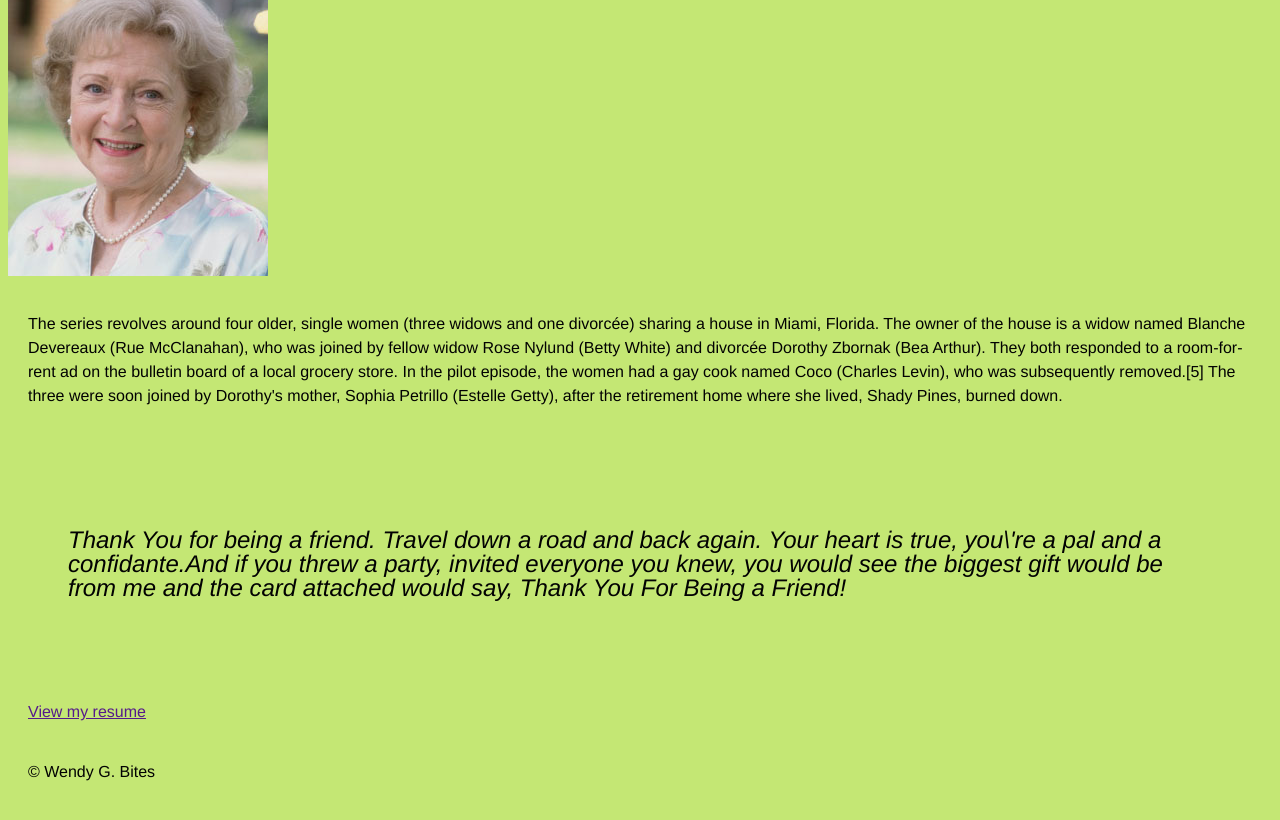
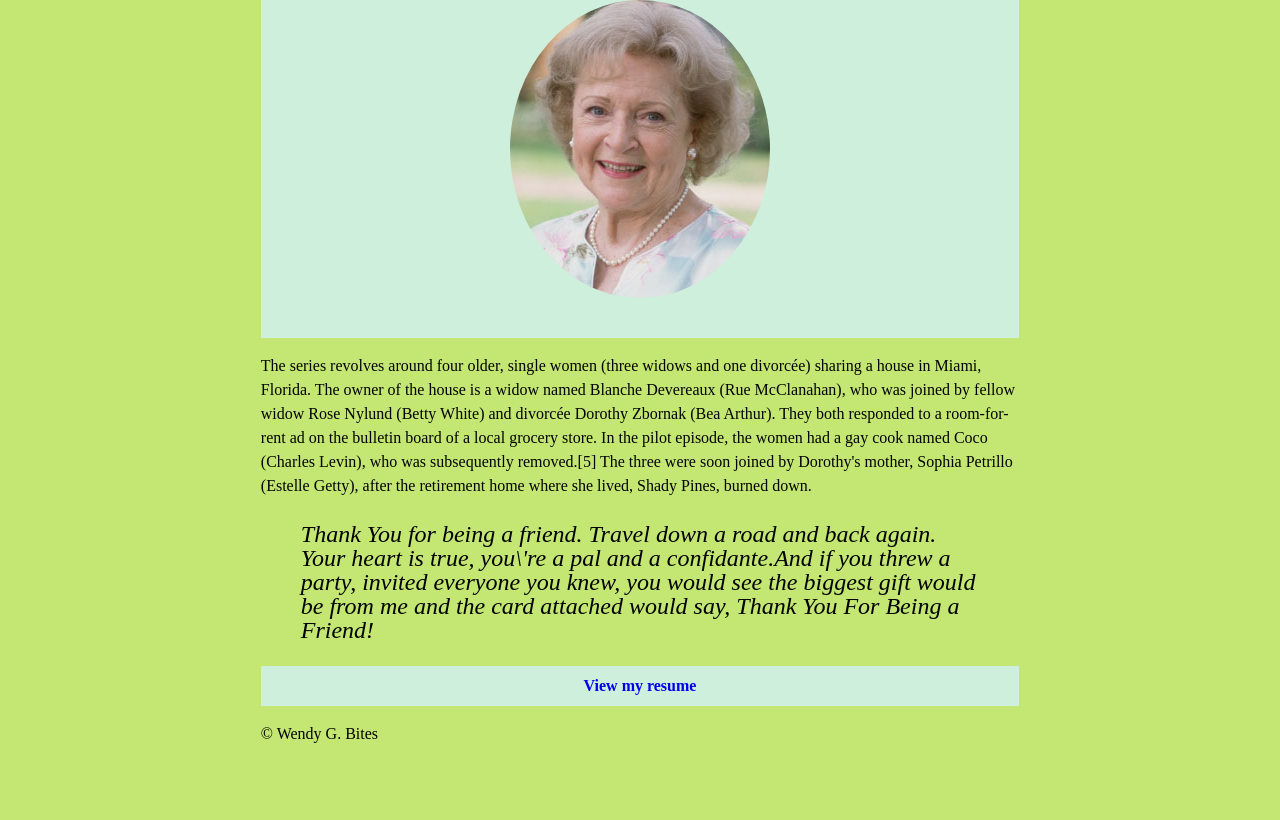
Before and after one commit to bevc101/fewd, a plain HTML site: page wendy-bites/index.html in a window 1280 px wide. Shown: the part 115-935 px from the top of the page. After the commit the page ends 877 px from the top, so only its background shows below. Drawn offline with Linux system fonts and the light colour scheme.

Commit message:
Latest changes to Wending Bites.

```diff
--- a/wendy-bites/css/style.css
+++ b/wendy-bites/css/style.css
@@ -5,12 +5,47 @@ body {
   line-height: 24px;
 }
 
+* {
+  box-sizing: border-box;
+}
+
+}
 h1,h2,h3,h4,h5,h6,p,a,li,blockquote {
+  padding-top: 20px;
   font-family: 'Helvetica', sans-serif;
-  padding: 20px;
 }
 
 blockquote {
   font-style: italic;
   font-size: 24px;
 }
+
+#container {
+  width: 60%;
+  height: auto;
+  position: relative;
+  margin: 0 auto;
+}
+
+header {
+  padding-top: 40px;
+  padding-bottom: 40px;
+  text-align: center;
+  background: #cdefdc;
+}
+
+header img {
+  border-radius: 50%;
+}
+
+section div {
+  text-align: center;
+}
+
+.button {
+  display: block;
+  background: #cdefdc;
+  font-weight: bold;
+  padding: 8px;
+  text-decoration: none;
+}
--- a/wendy-bites/index.html
+++ b/wendy-bites/index.html
@@ -5,7 +5,7 @@
     <link rel="stylesheet" href="css/style.css"
   </head>
   <body>
-
+  <div id=container>
   <header>
 
     <h1>ABOUT ME</h1>
@@ -26,7 +26,7 @@
     </p>
 
     <div>
-      <a href="">View my resume</a>
+      <a href="resume.html" class="button">View my resume</a>
     </div>
 
   </section>
@@ -37,5 +37,5 @@
   </footer>
 
   </body>
-
+</div>
 </html>
```
